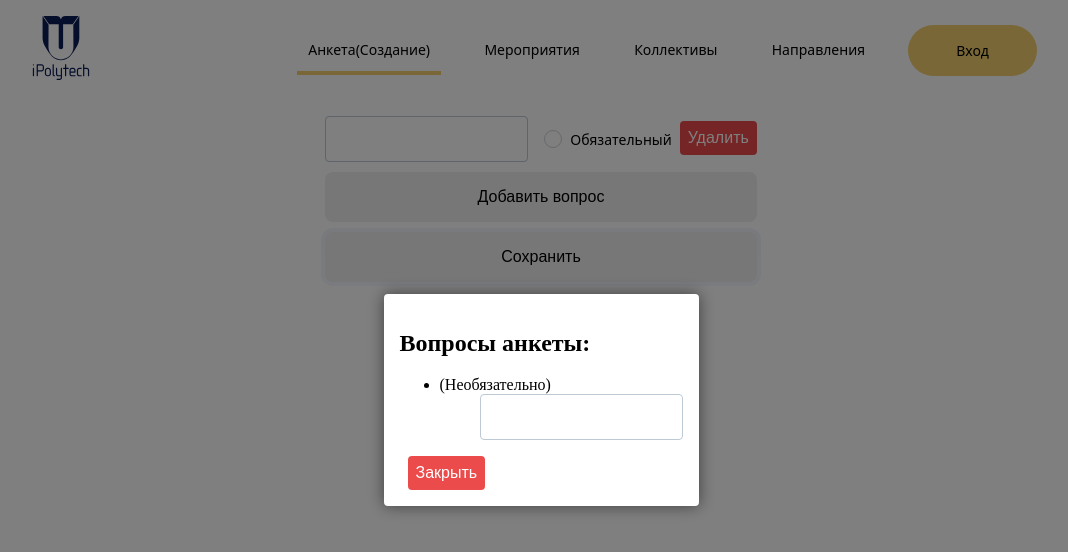
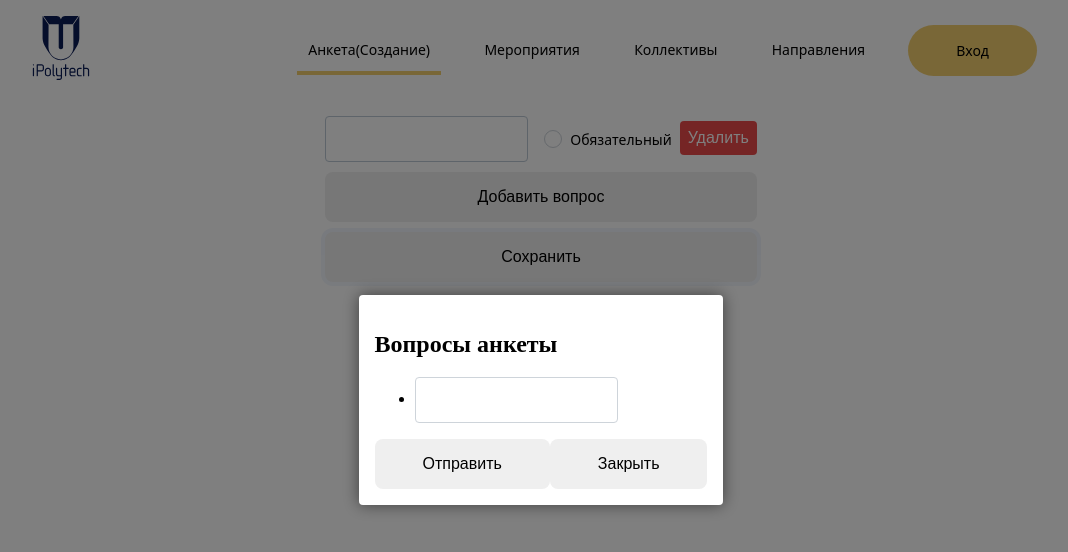
Before and after one commit to KomogortsevaYulia/Raiting-Teams-Events, a Vue app in the folder client/: page /questionnaire in a window 1280 px wide. Both pictures are taken after a click on the button "Сохранить". Shown: the top 552 px of the page, without its empty margins (99-1167 px from the left). Built offline with nearby package versions, Linux system fonts and the light colour scheme.

Commit message:
Фикс

```diff
--- a/client/src/views/ModalCreateQuestionnaire.vue
+++ b/client/src/views/ModalCreateQuestionnaire.vue
@@ -1,17 +1,25 @@
 <template>
   <div class="modal">
     <div class="modal-content">
-        <h2>Вопросы анкеты:</h2>
-        <ul>
-          <li v-for="(input, index) in inputs" :key="index">
-            {{ input.value }} ({{ input.required ? 'Обязательно' : 'Необязательно' }})
-            <ul><input type="text" class="input"/></ul>
+      <h2 class="modal-title">Вопросы анкеты</h2>
+      <form class="modal-form" @submit.prevent>
+        <ul class="modal-list">
+          <li v-for="(input, index) in inputs" :key="index" class="modal-item">
+            <label :for="'input-' + index" class="modal-label">
+              {{ input.value }} <span v-if="input.required" class="modal-required">*</span>
+            </label>
+            <input :id="'input-' + index" type="text" class="modal-input" required="input.required"/>
           </li>
         </ul>
-        <button class="close-btn" @click="$emit('close')">Закрыть</button>
+        <div class="modal-actions">
+          <button class="modal-submit" type="submit">Отправить</button>
+          <button class="modal-close" @click="$emit('close')">Закрыть</button>
+        </div>
+      </form>
     </div>
   </div>
 </template>
+
 
 <script>
     export default {
@@ -66,5 +74,4 @@
       outline: 0;
     }
   }
-
 </style>
--- a/client/src/views/Questionnaire.vue
+++ b/client/src/views/Questionnaire.vue
@@ -10,27 +10,24 @@
       <button class="remove-btn" @click="removeInput(index)">Удалить</button>
     </div>
     <button class="add-btn" @click="addInput">Добавить вопрос</button>
-    <button class="save-btn" v-if="inputs.length" @click="saveInputs">Сохранить</button>
-    <div class="modal" v-if="modalOpen">
-    <div class="modal-content">
-      <h2>Вопросы анкеты:</h2>
-      <ul>
-        <li v-for="(input, index) in inputs" :key="index">
-          {{ input.value }} ({{ input.required ? 'Обязательно' : 'Необязательно' }})
-          <ul><input type="text" class="input"/></ul>
-        </li>
-      </ul>
-      <button class="close-btn" @click="modalOpen = false">Закрыть</button>
-    </div>
-  </div>
+    <button class="save-btn" v-if="inputs.length" @click="openModal">Сохранить</button>
+    <modal-create-questionnaire
+      v-if="modalOpen"
+      :inputs="inputs"
+      @close="closeModal"
+    ></modal-create-questionnaire>
   </div>
 </template>
 
 <script lang="ts">
   import { defineComponent, ref } from "vue";
+  import ModalCreateQuestionnaire from "./ModalCreateQuestionnaire.vue";
 
   export default defineComponent({
     name: "Form",
+    components: {
+      ModalCreateQuestionnaire,
+    },
     setup() {
       const inputs = ref([{ value: "", required: false }]);
       const modalOpen = ref(false);
@@ -43,8 +40,12 @@ const removeInput = (index: number) => {
         inputs.value.splice(index, 1);
       };
 
-const saveInputs = () => {
+      const openModal = () => {
         modalOpen.value = true;
+      };
+
+      const closeModal = () => {
+        modalOpen.value = false;
       };
 
       return {
@@ -52,10 +53,10 @@ return {
         modalOpen,
         addInput,
         removeInput,
-  saveInputs,
+        openModal,
+        closeModal,
       };
     },
-
   });
 </script>
 
```
Lines whose indentation alone changed are shown as unchanged.
